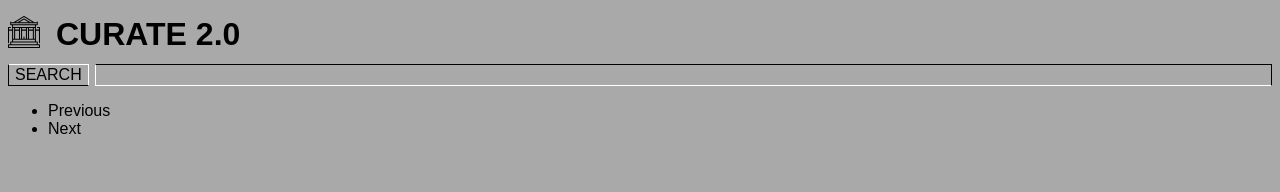
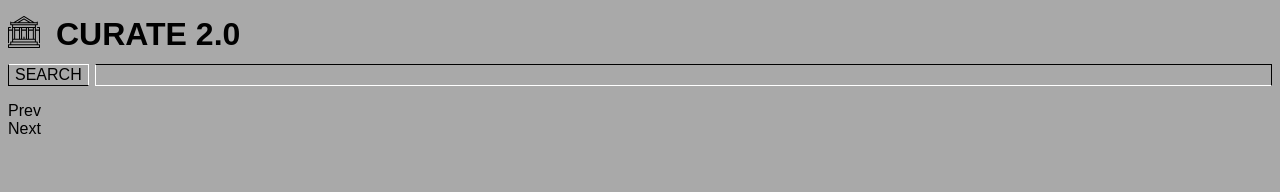
Before and after one commit to amodttech/curate-two, a React (Vite) app in the folder client/: page / in a window 1280 px wide. Shown: the top 192 px of the page. Built offline with nearby package versions, Linux system fonts and the light colour scheme.

Commit message:
pagination component

```diff
--- a/client/package.json
+++ b/client/package.json
@@ -12,6 +12,7 @@
     "react": "^18.2.0",
     "react-dom": "^18.2.0",
     "react-icons": "^4.8.0",
+    "react-paginate": "^8.1.5",
     "react-tiny-popover": "^7.2.4"
   },
   "devDependencies": {
--- a/client/src/App.jsx
+++ b/client/src/App.jsx
@@ -1,10 +1,12 @@
 import { useState } from "react";
+import ReactPaginate from 'react-paginate'
 import ResultDisplay from "./components/ResultDisplay";
 import SearchBar from "./components/SearchBar";
 import ScrollButton from "./components/ScrollButton";
 import Header from "./components/Header";
 import StatusBar from "./components/StatusBar";
 import Pagination from "./components/Pagination";
+
 
 function App() {
   const [searchTerm, setSearchTerm] = useState("");
@@ -103,13 +105,24 @@ function App() {
         numberOfResults={numberOfResults}
         searchStatus={searchStatus}
       />
-      <Pagination
+      {/* <Pagination
         objectsPerPage={objectsPerPage}
         numberOfResults={numberOfResults}
         previousPage={previousPage}
         nextPage={nextPage}
         paginate={paginate}
-      />
+      /> */}
+      <ReactPaginate
+                  onPageChange={paginate}
+                  pageCount={Math.ceil(displayObjects.length / objectsPerPage)}
+                  previousLabel={'Prev'}
+                  nextLabel={'Next'}
+                  containerClassName={'pagination'}
+                  pageLinkClassName={'page-number'}
+                  previousLinkClassName={'page-number'}
+                  nextLinkClassName={'page-number'}
+                  activeLinkClassName={'active'}
+               />
       <ResultDisplay foundObjects={currentDisplayObjects} />
       <ScrollButton />
     </div>
--- a/client/src/index.css
+++ b/client/src/index.css
@@ -164,7 +164,16 @@ h6 {
   padding: 0.2rem;
   max-width: 20vw;
 }
+.pagination {
+  list-style: none;
+  margin-left: -0.5em;
+	margin-right: -0.5em;
+	padding-left: 0;
+}
 
 .page-number {
   cursor: pointer;
+  display: inline;
+	margin-left: 0.5em;
+	margin-right: 0.5em;
 }
```
Also changed, not shown: 1 other file (tests, documents, lock files or other folders).
